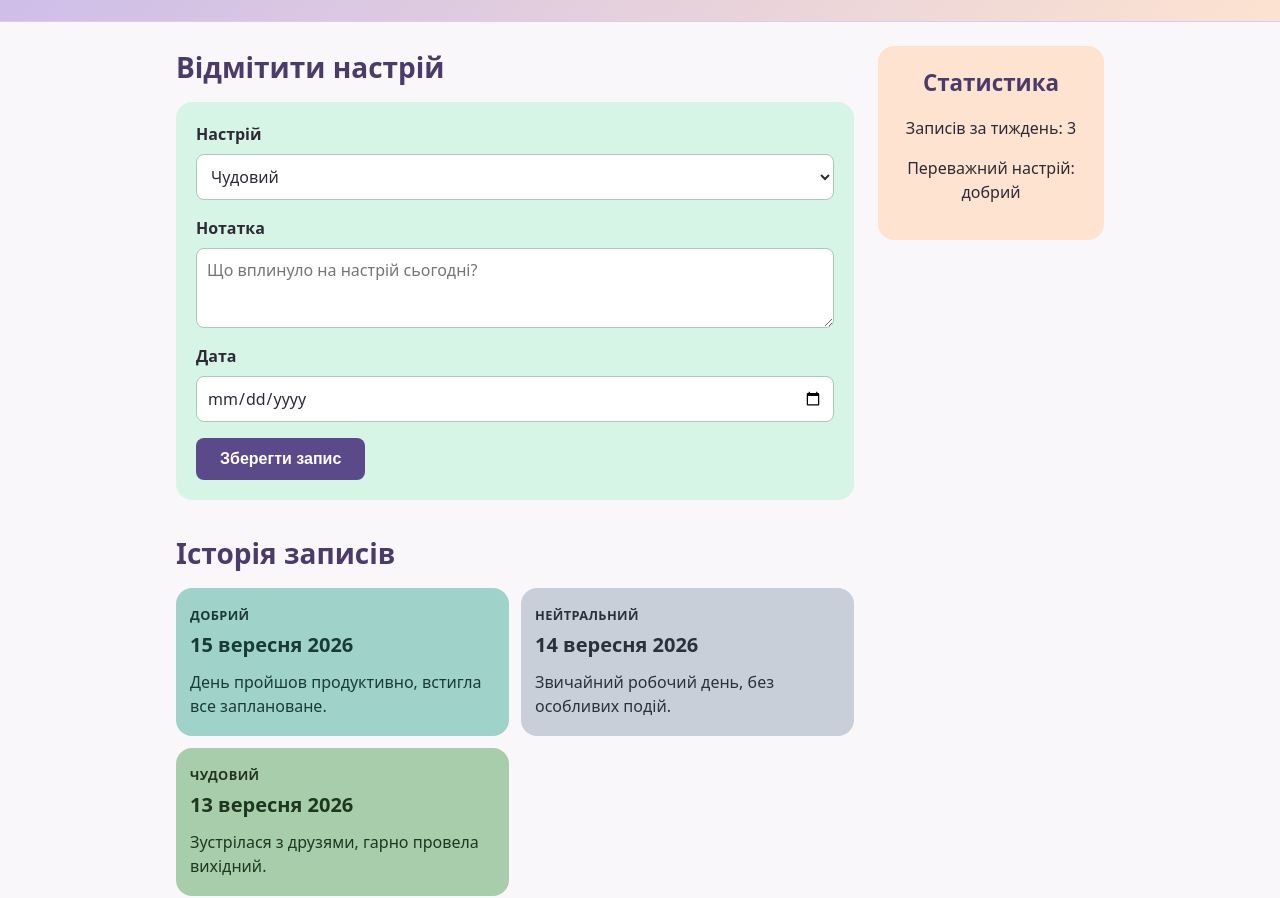
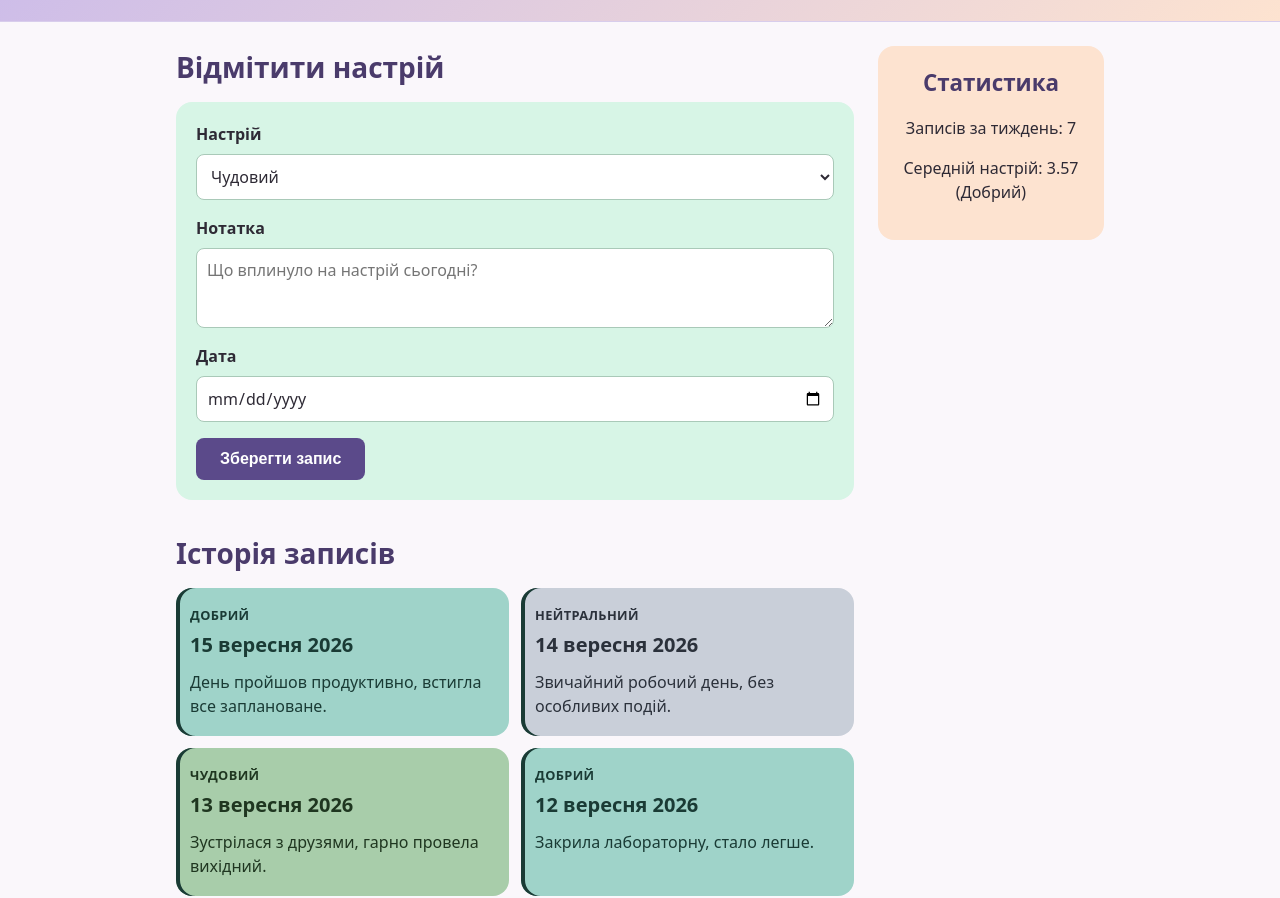
Before and after one commit to m-may-q/mood-tracker, a plain HTML site: page index.html in a window 1280 px wide. Shown: the part 81-979 px from the top of the page. Drawn offline with Linux system fonts and the light colour scheme.

Commit message:
Практикум 7: маніпуляція DOM, рендер історії настрою

```diff
--- a/css/style.css
+++ b/css/style.css
@@ -240,3 +240,8 @@ footer {
     align-items: start;
   }
 }
+
+/* Класи, що їх JavaScript додає за рівнем настрою (практикум 7):
+   good — настрій 3–5, hard — 1–2. Тонка смужка зліва доповнює колір картки. */
+.card.good { box-shadow: inset 4px 0 0 var(--mood-good-fg); }
+.card.hard { box-shadow: inset 4px 0 0 var(--mood-bad-fg); }
--- a/index.html
+++ b/index.html
@@ -39,7 +39,7 @@
       <section id="history">
         <h2>Історія записів</h2>
 
-        <div class="cards">
+        <div class="cards" id="mood-history">
           <article class="card card--good">
             <span class="card__mood-label">Добрий</span>
             <h3>15 вересня 2026</h3>
@@ -63,8 +63,8 @@
 
     <aside>
       <h2>Статистика</h2>
-      <p>Записів за тиждень: 3</p>
-      <p>Переважний настрій: добрий</p>
+      <p id="entries-count">Записів за тиждень: 3</p>
+      <p id="avg-mood">Середній настрій: —</p>
     </aside>
   </div>
 
--- a/script.js
+++ b/script.js
@@ -1,25 +1,34 @@
-// Практична робота №6 — основи JavaScript (варіант 3: трекер настрою).
-// DOM поки не змінюємо: весь результат виводимо в консоль браузера.
+// Практична робота №7 — маніпуляція DOM (варіант 3: трекер настрою).
+// Основа — дані й функції з практикуму 6; тепер результат виводимо на сторінку.
 
 console.log('script.js підключено');
 
+// Прибираємо статичні картки-заглушки з практикуму 2: вони лишились у HTML
+// лише як орієнтир структури, а список тепер будується з масиву.
+document.querySelectorAll('#mood-history .card').forEach(card => card.remove());
+
 // Записи настрою за тиждень: mood — число від 1 (жахливий) до 5 (чудовий).
 const entries = [
-  { date: '2026-09-09', mood: 3 },
-  { date: '2026-09-10', mood: 4 },
-  { date: '2026-09-11', mood: 2 },
-  { date: '2026-09-12', mood: 4 },
-  { date: '2026-09-13', mood: 5 },
-  { date: '2026-09-14', mood: 3 },
-  { date: '2026-09-15', mood: 4 }
+  { date: '2026-09-09', mood: 3, note: 'Повільний старт тижня, мало енергії.' },
+  { date: '2026-09-10', mood: 4, note: 'Гарна погода й вдалі пари.' },
+  { date: '2026-09-11', mood: 2, note: 'Багато завдань, відчувалася втома.' },
+  { date: '2026-09-12', mood: 4, note: 'Закрила лабораторну, стало легше.' },
+  { date: '2026-09-13', mood: 5, note: 'Зустрілася з друзями, гарно провела вихідний.' },
+  { date: '2026-09-14', mood: 3, note: 'Звичайний робочий день, без особливих подій.' },
+  { date: '2026-09-15', mood: 4, note: 'День пройшов продуктивно, встигла все заплановане.' }
 ];
 
+// Контейнер історії записів і елементи підсумку в блоці «Статистика».
+const listContainer = document.querySelector('#mood-history');
+const avgMoodOutput = document.querySelector('#avg-mood');
+const entriesCountOutput = document.querySelector('#entries-count');
+
+// Назви рівнів настрою 1–5 (індекс = рівень − 1) і відповідні ключі для CSS-класів.
+const MOOD_LABELS = ['Жахливий', 'Поганий', 'Нейтральний', 'Добрий', 'Чудовий'];
+const MOOD_KEYS = ['terrible', 'bad', 'neutral', 'good', 'great'];
+
 // Стрілкова функція: повертає текстову назву рівня настрою (1–5).
-// Назви збігаються з підписами рівнів на картках записів у index.html.
-const moodToLabel = mood => {
-  const labels = ['Жахливий', 'Поганий', 'Нейтральний', 'Добрий', 'Чудовий'];
-  return labels[mood - 1] ?? 'Невідомий рівень';
-};
+const moodToLabel = mood => MOOD_LABELS[mood - 1] ?? 'Невідомий рівень';
 
 // Рахує середній настрій за період: цикл for накопичує суму, далі ділимо на кількість.
 function averageMood(records) {
@@ -30,25 +39,53 @@ function averageMood(records) {
   return sum / records.length;
 }
 
-// Виводить кожен запис у консоль: дата, число і текстова назва настрою.
-function printEntries(records) {
-  for (const record of records) {
-    console.log(`${record.date}: ${record.mood} — ${moodToLabel(record.mood)}`);
-  }
+// Перетворює дату з формату 2026-09-15 на «15 вересня 2026».
+const formatDate = isoDate =>
+  new Date(isoDate).toLocaleDateString('uk-UA', { day: 'numeric', month: 'long', year: 'numeric' })
+    .replace(' р.', '');
+
+// Рендер історії: очищає контейнер і для кожного запису створює картку
+// (мітка настрою, h3 з датою, p з нотаткою), задає data-mood і класи за рівнем настрою.
+// Найновіші записи показуємо першими.
+function renderMoodHistory(records) {
+  listContainer.innerHTML = '';
+
+  [...records].reverse().forEach(record => {
+    const card = document.createElement('article');
+    const moodLabel = document.createElement('span');
+    const title = document.createElement('h3');
+    const note = document.createElement('p');
+
+    moodLabel.className = 'card__mood-label';
+    moodLabel.textContent = moodToLabel(record.mood);
+    title.textContent = formatDate(record.date);
+    note.textContent = record.note;
+
+    card.dataset.mood = record.mood;
+    card.classList.add('card', `card--${MOOD_KEYS[record.mood - 1]}`);
+    card.classList.add(record.mood >= 3 ? 'good' : 'hard');
+
+    card.append(moodLabel, title, note);
+    listContainer.append(card);
+  });
 }
 
-printEntries(entries);
+// Оновлює підсумки в блоці «Статистика»: змінює вміст уже наявних елементів.
+function updateSummary(records) {
+  const average = averageMood(records);
+  entriesCountOutput.textContent = `Записів за тиждень: ${records.length}`;
+  avgMoodOutput.textContent =
+    `Середній настрій: ${average.toFixed(2)} (${moodToLabel(Math.round(average))})`;
+}
 
+renderMoodHistory(entries);
+updateSummary(entries);
+
+// Контрольний вивід у консоль (як у практикумі 6).
 const average = averageMood(entries);
 console.log(`Середній настрій за ${entries.length} днів: ${average.toFixed(2)}`);
-console.log(`Тип результату: ${typeof average}`);
-
-// Умовна класифікація тижня за середнім значенням.
 if (average >= 3) {
   console.log('Підсумок: гарний тиждень');
 } else {
   console.log('Підсумок: важкий тиждень');
 }
-
-// Те саме для найближчого цілого рівня — виклик стрілкової функції з реальними даними.
-console.log(`Переважний настрій тижня: ${moodToLabel(Math.round(average))}`);
```
